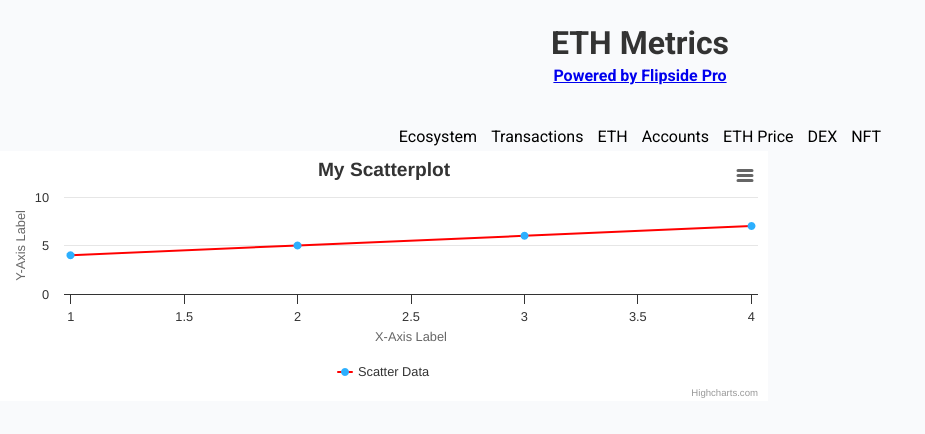
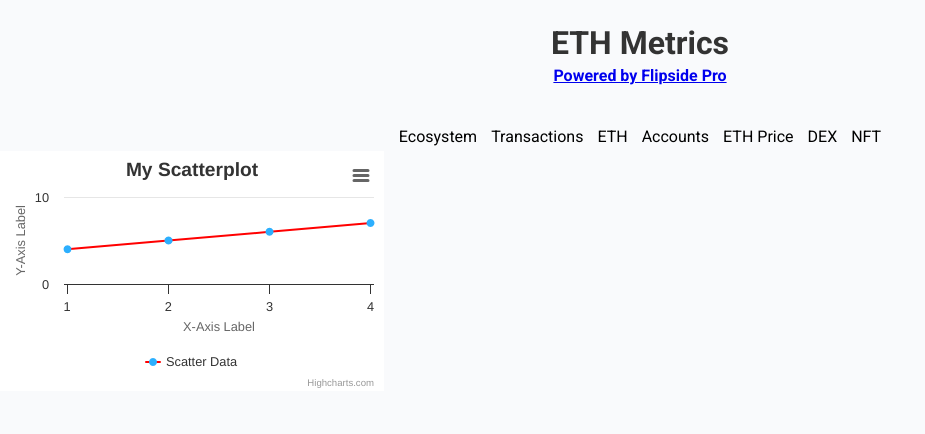
Before and after one commit to fsc-data-science/eth_metrics, a Svelte app: page /transactions in a window 1280 px wide. Shown: the top 434 px of the page, without its empty margins (0-925 px from the left). Built offline with nearby package versions, Linux system fonts and the light colour scheme.

Commit message:
Update Scatterplot.svelte

```diff
--- a/src/components/Scatterplot.svelte
+++ b/src/components/Scatterplot.svelte
@@ -25,7 +25,7 @@
             chart: {
                 type: 'scatter',
                 zoomType: 'xy', // Enable box-style zoom
-                zoomFactor: 999, // Adjust this value to control zoom sensitivity
+                zoomFactor: 100, // Adjust this value to control zoom sensitivity
             },
             title: {
                 text: title,
@@ -79,7 +79,7 @@
 
 <style>
     #chart-container {
-        width: 60%;
-        height: 250px; /* Adjust the height as needed */
+        width: 30%;
+        height: 30%; /* Adjust the height as needed */
     }
 </style>
```
